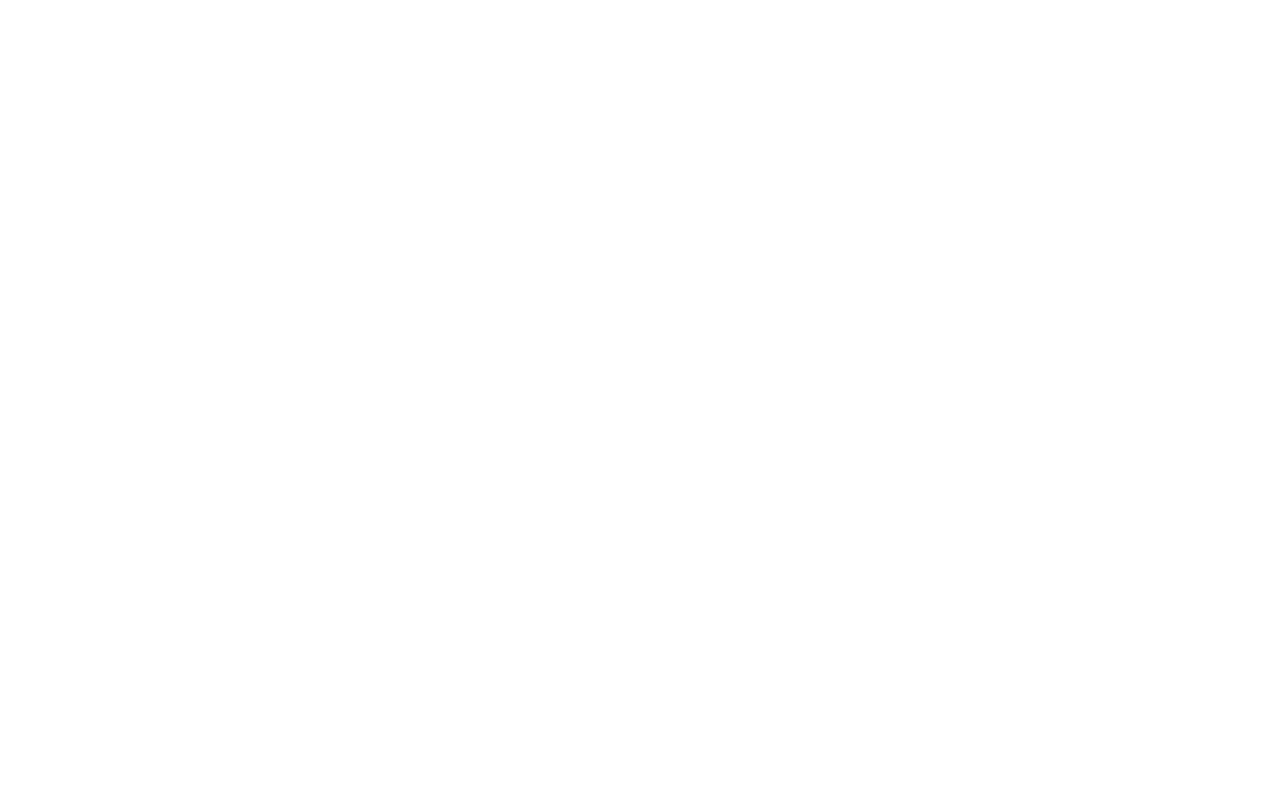
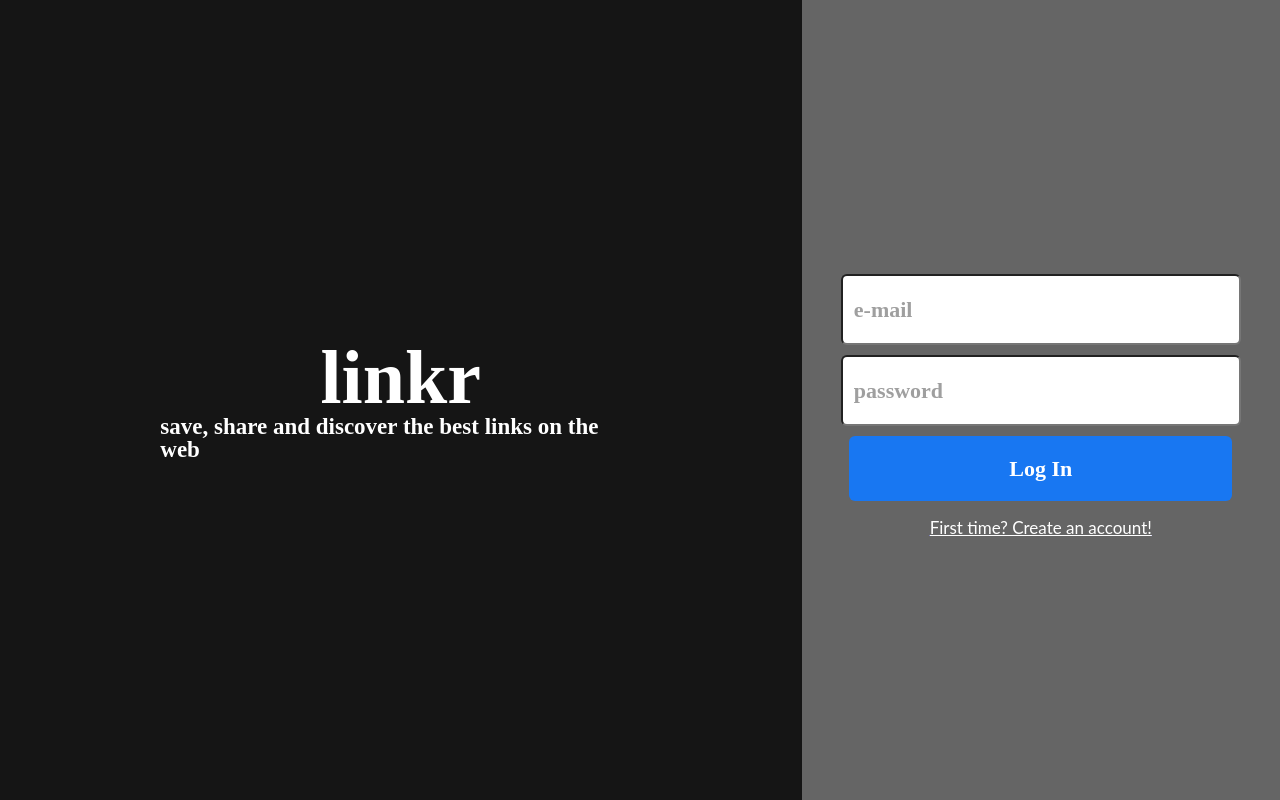
Before and after one commit to Vinicius-Pedroso/Linkr-FrontEnd, a React (Create React App) app: page / in a window 1280 px wide. Built offline with nearby package versions, Linux system fonts and the light colour scheme.

Commit message:
[Lnkr-1] Layout base done

```diff
--- a/package.json
+++ b/package.json
@@ -1,7 +1,6 @@
 {
   "name": "linkr",
   "version": "0.1.0",
-  "type": "module",
   "private": true,
   "dependencies": {
     "@testing-library/jest-dom": "^5.16.5",
--- a/src/App.js
+++ b/src/App.js
@@ -1,17 +1,16 @@
-import axios from 'axios'
 import { BrowserRouter, Routes, Route } from "react-router-dom";
-import homePage from "./pages/home.js";
-import signInPage from "./pages/signIn.js";
-import signUpPage from "./pages/signUp.js";
+import SignInPage from "./pages/signIn.js";
+// import HomePage from "./pages/home.js";
+// import axios from 'axios'
+import SignUpPage from "./pages/signUp.js";
 
 
 function App() {
   return (
     <BrowserRouter>
       <Routes>
-        <Route path="/timeline" element={<homePage />} />
-        <Route path="/" element={<signInPage />} />
-        <Route path="/cadastro" element={<signUpPage/>} />
+        <Route path="/" element={<SignInPage />}/>
+        <Route path="/cadastro" element={<SignUpPage />} />
       </Routes>
     </BrowserRouter>
   );
--- a/src/index.js
+++ b/src/index.js
@@ -1,7 +1,6 @@
 import React from 'react';
 import ReactDOM from 'react-dom/client';
 import App from './App';
-import reportWebVitals from './reportWebVitals';
 
 const root = ReactDOM.createRoot(document.getElementById('root'));
 root.render(
@@ -9,5 +8,3 @@
     <App />
   </React.StrictMode>
 );
-
-reportWebVitals();
--- a/src/pages/home.js
+++ b/src/pages/home.js
@@ -1,5 +1,5 @@
 
-export default function homePage(){
+export default function HomePage(){
 
     return (
         <>
--- a/src/pages/signIn.js
+++ b/src/pages/signIn.js
@@ -1,14 +1,46 @@
 import styled from 'styled-components'
+import {Link} from 'react-router-dom';
+import { useState} from 'react';
 
-export default function signInPage(){
+export default function SignInPage() {
+
+    const [password, setPassword] = useState("")
+    const [email, setEmail] = useState("")
 
     return (
         <Body>
             <LeftContainer>
+                <div>
                     <h1>linkr</h1>
                     <h2>save, share and discover the best links on the web</h2>
+                </div>
             </LeftContainer>
             <RightContainer>
+                <input
+                    type="email"
+                    name="email"
+                    value={email}
+                    onChange={e => setEmail(e.target.value)}
+                    placeholder="e-mail"
+                    required
+                />
+                <input
+                    type="password"
+                    name="password"
+                    value={password}
+                    onChange={e => setPassword(e.target.value)}
+                    placeholder="password"
+                    required
+                />
+                <button>
+                Log In
+                </button>
+
+                <SignUpLink>
+                    <Link to='/cadastro'>
+                        <p>First time? Create an account!</p>
+                    </Link>
+                </SignUpLink>
 
             </RightContainer>
         </Body>
@@ -17,14 +49,26 @@
 
 const Body = styled.div`
   display: flex;
-`
+`;
 
 const LeftContainer = styled.div`
+  width: 60%;
   background-color: #151515;
-    width: 60%;
   box-shadow: 0px 4px 4px rgba(0, 0, 0, 0.25);
   display: flex;
   justify-content: center;
+  @media (min-width: 612px) {
+    width: 67%;
+    height: 100vh;
+  }
+
+  div {
+    width: 60%;
+    display: flex;
+    flex-direction: column;
+    align-items: center;
+    justify-content: center;
+  }
 
   h1 {
     font-family: "Passion One";
@@ -39,11 +83,56 @@
     font-size: 23px;
     color: #ffffff;
   }
-`
+`;
 
 const RightContainer = styled.div`
+    width: 40%;
+    background-color: #656565;
     display: flex;
     flex-direction: column;
     align-items: center;
     justify-content: center;
-`
+
+    input {
+        display: flex;
+        flex-direction: column;
+        width: 80%;
+        margin-top: 10px;
+        height: 65px;
+        border-radius: 6px;
+        font-family: 'Oswald';
+        font-size: 22px;
+        font-weight: 700;
+        color: black;
+        padding-left: 11px;
+        background: "#F2F2F2";
+    }
+    input::placeholder {
+        color: #9F9F9F;
+    }
+    button {
+        display: flex;
+        justify-content: center;
+        align-items: center;
+        width: 80%;
+        height: 65px;
+        margin-top: 10px;
+        background: #1877f2;
+        border: none;
+        border-radius: 6px;
+        font-family: 'Oswald';
+        font-size: 22px;
+        font-weight: 700;
+        color: #ffffff;
+    }
+`;
+
+const SignUpLink = styled.div`
+  p{
+  font-family: "Lato";
+  font-size: 17px;
+  color: #ffffff;
+  text-decoration: underline;
+  margin-top: 18px;
+  }
+`;
--- a/src/pages/signUp.js
+++ b/src/pages/signUp.js
@@ -1,7 +1,7 @@
 
 
 
-export default function signUpPage(){
+export default function SignUpPage(){
 
     return (
         <>
--- a/src/reportWebVitals.js
+++ /dev/null
@@ -1,13 +0,0 @@
-const reportWebVitals = onPerfEntry => {
-  if (onPerfEntry && onPerfEntry instanceof Function) {
-    import('web-vitals').then(({ getCLS, getFID, getFCP, getLCP, getTTFB }) => {
-      getCLS(onPerfEntry);
-      getFID(onPerfEntry);
-      getFCP(onPerfEntry);
-      getLCP(onPerfEntry);
-      getTTFB(onPerfEntry);
-    });
-  }
-};
-
-export default reportWebVitals;
```
Lines whose indentation alone changed are shown as unchanged.
